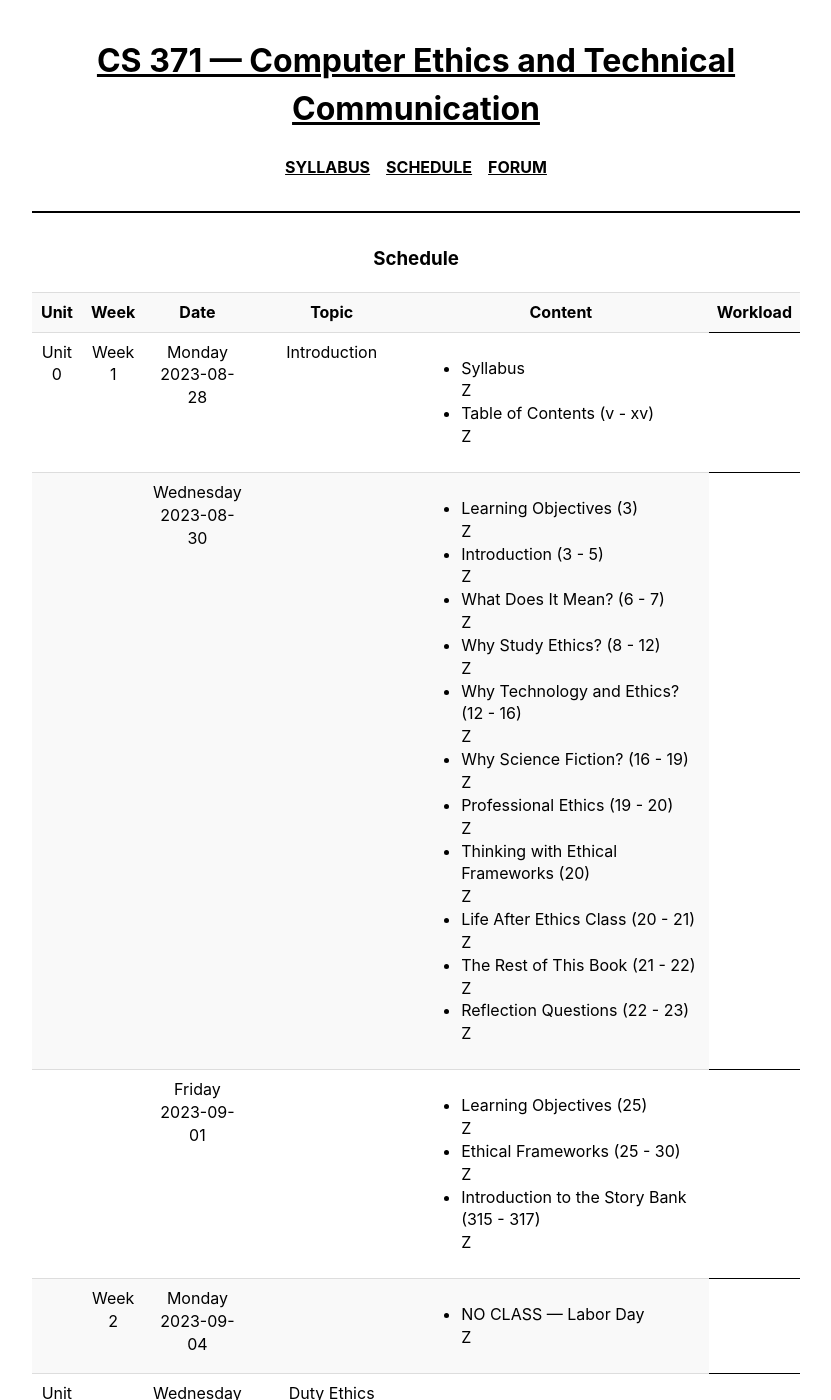
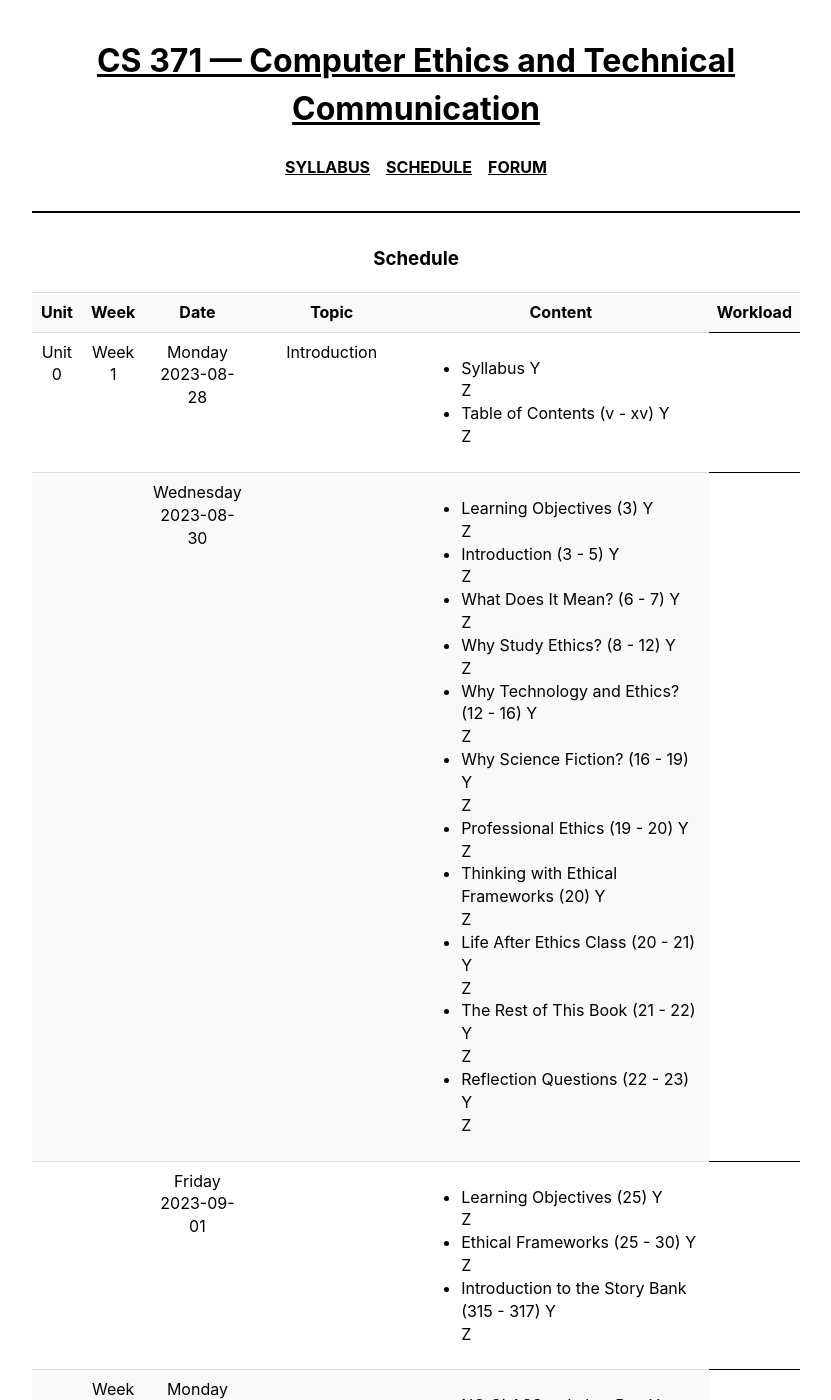
Before and after one commit to 2023-Fall-UAF-CS371/-2023-Fall-UAF-CS371.github.io, a Jekyll site: the page built from schedule.md, in a window 1280 px wide and 1400 px high. Shown: the whole window, without its empty margins (224-1055 px from the left). Built offline with Jekyll 4.4.1, drawn with Linux system fonts in a browser that asks for light colours; some of the changed text lies outside the part shown.

Commit message:
Debug final entry in table

```diff
--- a/schedule.md
+++ b/schedule.md
@@ -89,6 +89,11 @@ layout: default
                        {% elsif entry.length and entry.unit %}
                            ({{ reading.length.value }} {{ reading.length.unit }})
                        {% endif %}
+                                   {% unless entry.title or entry.day %}
+                                      X
+                                   {% else %}
+                                      Y
+                                   {% endunless %}
                        </li>
         {% endif %}
 
```
